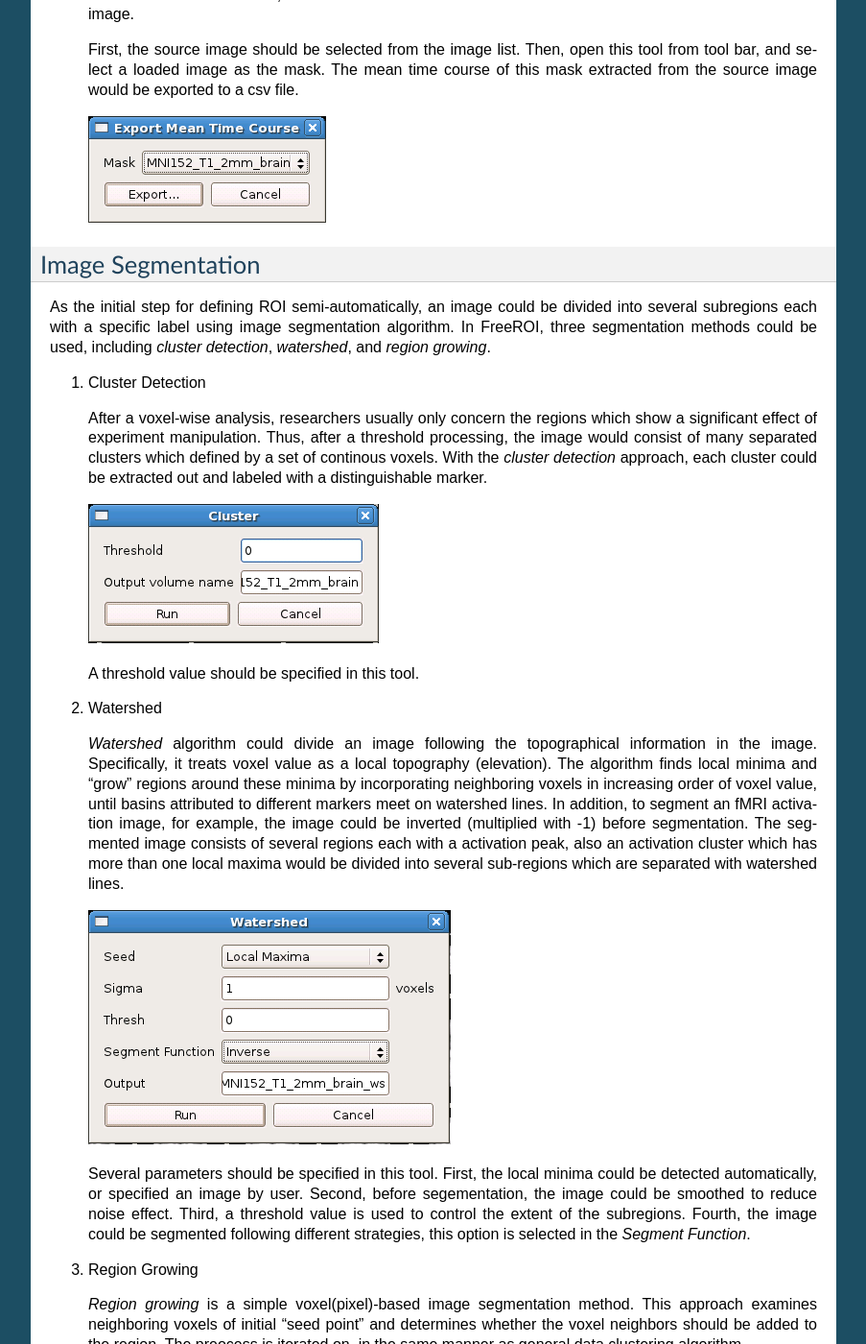
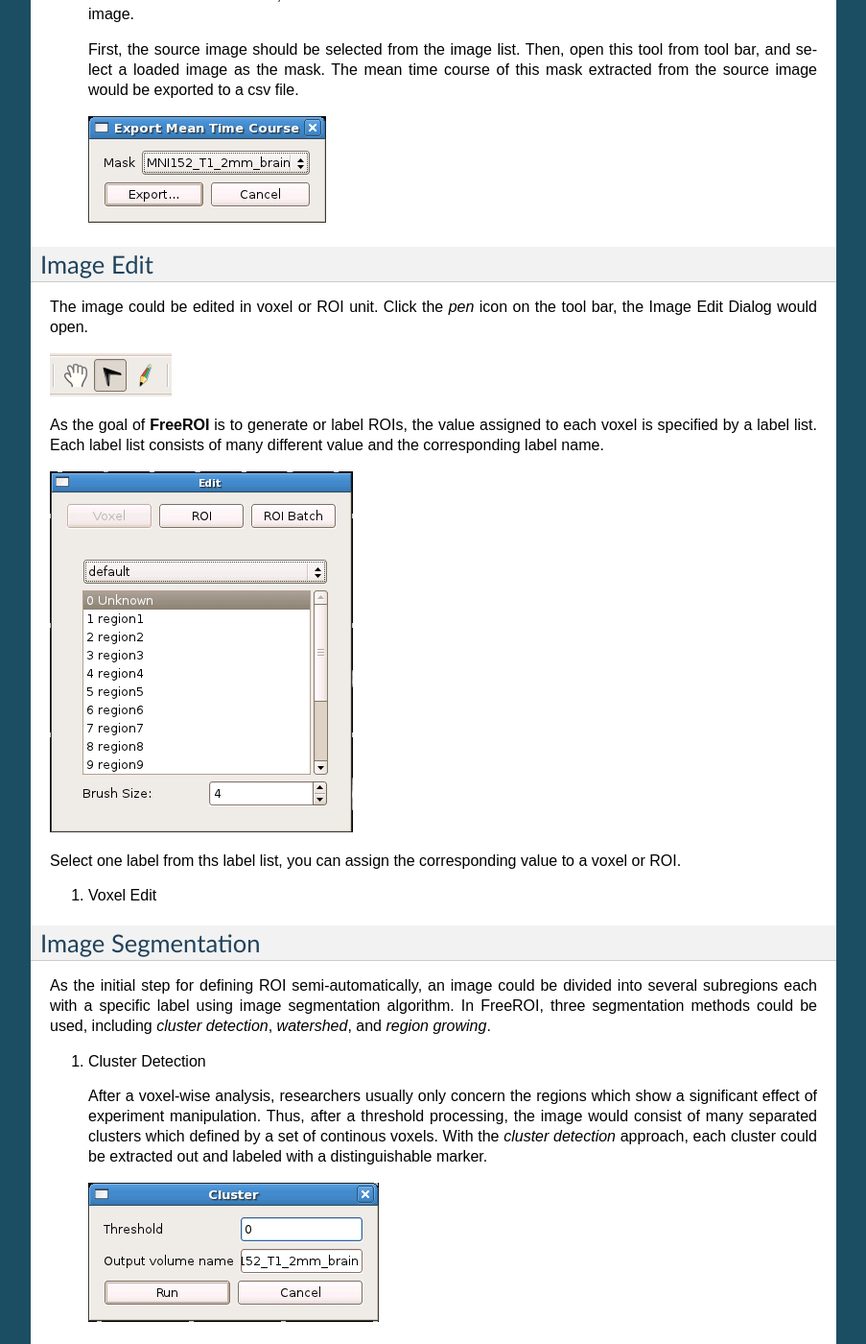
Before and after one commit to liuzhaoguo/FreeROI, a Sphinx documentation site: the page built from doc/user_manual/toolkit.rst, in a window 1280 px wide and 1400 px high, scrolled down 1941 px. Shown: the whole window at 96% size, without its empty margins (198-1101 px from the left). Built offline with Sphinx 7.4.7, drawn with Linux system fonts in a browser that asks for light colours; formulas are drawn with MathJax 3.

Commit message:
update user doc

```diff
--- a/doc/user_manual/toolkit.rst
+++ b/doc/user_manual/toolkit.rst
@@ -88,6 +88,27 @@ by a few clicks, liberating users from complex command lines.
    to a csv file.
 
    .. image:: imgs/extract_mts.png
+
+Image Edit
+----------
+
+The image could be edited in voxel or ROI unit. Click the *pen* icon on the
+tool bar, the Image Edit Dialog would open.
+
+.. image:: imgs/cursor_status.png
+
+As the goal of **FreeROI** is to generate or label ROIs, the value assigned to
+each voxel is specified by a label list. Each label list consists of many
+different value and the corresponding label name.
+
+.. image:: imgs/voxel_edit.png
+
+Select one label from ths label list, you can assign the corresponding value to
+a voxel or ROI.
+
+1. Voxel Edit
+
+
 
 Image Segmentation
 ------------------
```
Also changed, not shown: doc/user_manual/imgs/cursor_status.png (added), doc/user_manual/imgs/voxel_edit.png (added).
